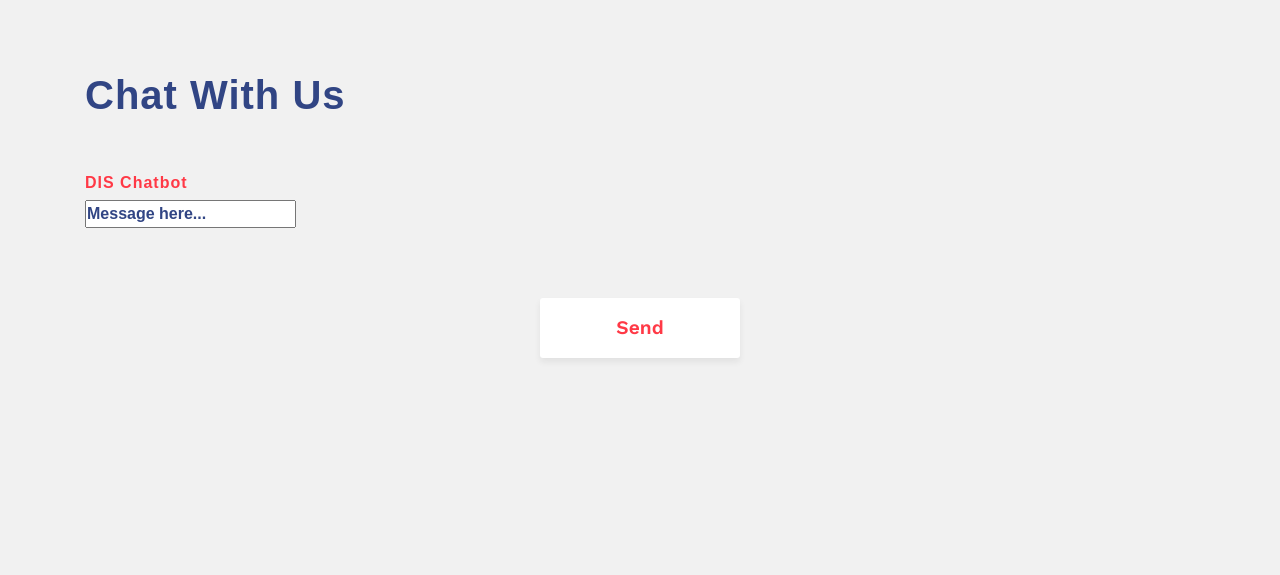
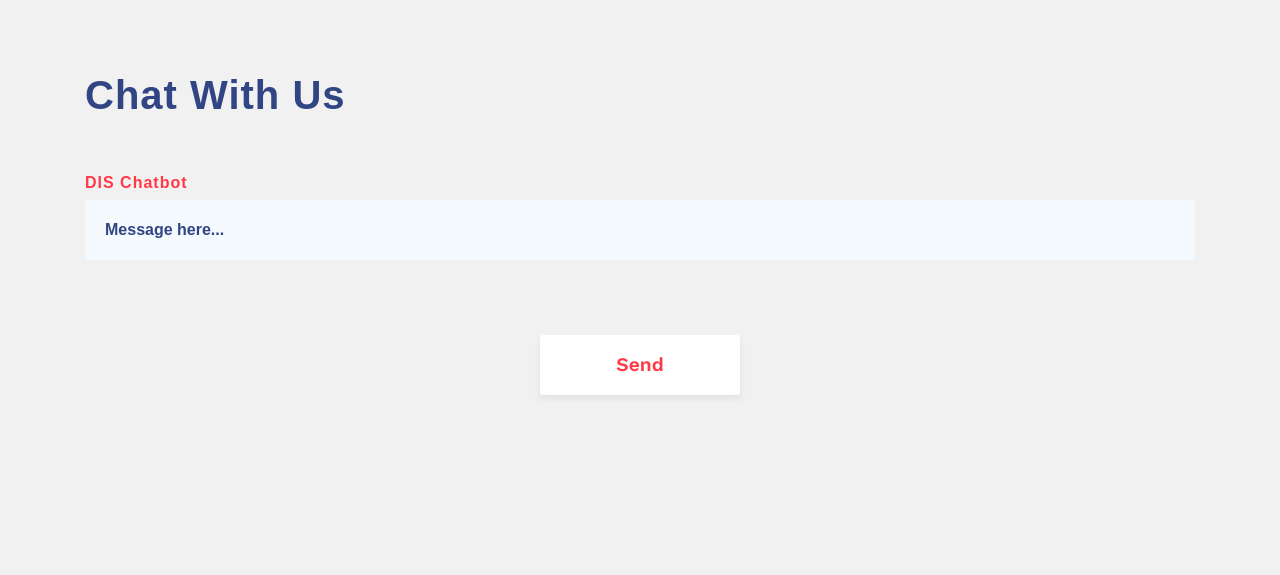
Before and after one commit to mdsouthworth1/DIS-Project, a Flask app: page /chat in a window 1280 px wide. Shown: the part 143-718 px from the top of the page. Run offline with Flask 2, Linux system fonts and the light colour scheme; some libraries are stand-ins or nearby versions; grey boxes are pictures that could not be loaded.

Commit message:
CSS Update
Updated CSS code to use on the Chat page

```diff
--- a/Distributed Information Systems/static/css/main.css
+++ b/Distributed Information Systems/static/css/main.css
@@ -704,6 +704,17 @@ textarea {
     font-weight: 600;
 }
 
+.chatbotbox input {
+    width: 100%;
+    height: 60px;
+    background-color: #F4FAFE;
+    border: none;
+    padding: 20px;
+    color: #314584;
+    font-weight: 600;
+    margin-bottom: 5px;
+}
+
 /*-----------------------------------------------------------
   10. Footer
 -------------------------------------------------------------*/
```
